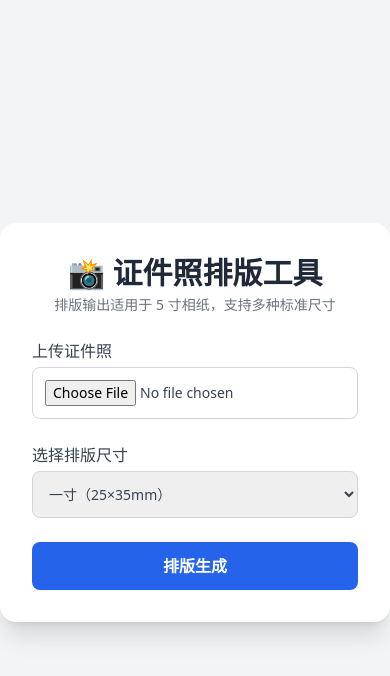
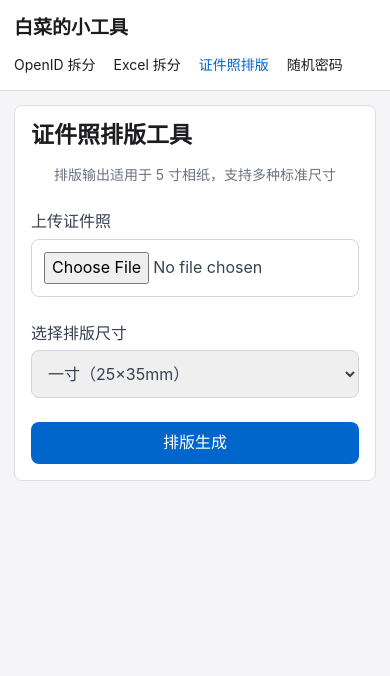
Before and after one commit to baicaige/format-tool, a plain HTML site: page zhengjianzhao.html in a window 390 px wide. Drawn offline with nearby package versions, Linux system fonts and the light colour scheme.

Commit message:
Unify tool pages with a minimal responsive interface

```diff
--- a/zhengjianzhao.html
+++ b/zhengjianzhao.html
@@ -6,13 +6,50 @@
   <meta name="viewport" content="width=device-width, initial-scale=1" />
   <script src="https://cdn.tailwindcss.com"></script>
   <script src="https://cdnjs.cloudflare.com/ajax/libs/jspdf/2.5.1/jspdf.umd.min.js"></script>
+<style>
+:root { color-scheme:light; --accent:#0066cc; --ink:#1d1d1f; --line:#dedee3; --surface:#f5f5f7 }
+body.suite { display:block; margin:0; padding:0; color:var(--ink); background:var(--surface); font:16px/1.6 -apple-system,BlinkMacSystemFont,"PingFang SC","Segoe UI",sans-serif }
+.suite * { box-sizing:border-box }
+.suite .tool-nav { background:#fff; color:var(--ink); border-bottom:1px solid var(--line); padding:0; margin:0 }
+.suite .tool-nav nav { display:flex; flex-wrap:wrap; align-items:center; gap:6px 28px; max-width:1100px; margin:auto; padding:12px 22px; background:none; border:0 }
+.suite .tool-nav nav div { display:flex; flex-wrap:wrap; gap:4px 18px }
+.suite .tool-nav a { display:inline-block; background:none; color:var(--ink); padding:4px 0; text-decoration:none; white-space:nowrap; font-size:14px }
+.suite .tool-nav a.brand { font-size:19px; font-weight:700 }
+.suite .tool-nav a:hover,.suite .tool-nav a[aria-current] { color:var(--accent) }
+.suite .suite-main,.suite .shell { width:min(100%,1050px); margin:auto; padding:24px 22px }
+.suite .suite-panel,.suite .hero,.suite .upload-panel,.suite .summary-panel,.suite .log-panel,.suite .related-panel { background:white; border:1px solid var(--line); border-radius:8px; box-shadow:none }
+.suite .suite-panel { padding:22px; margin:0 0 16px }
+.suite h1,.suite h2 { color:var(--ink); text-align:left; letter-spacing:0; padding:0; border:0 }
+.suite h1 { font-size:28px; line-height:1.2; margin:0 0 16px }
+.suite h2 { font-size:21px; margin:0 0 12px }
+.suite input,.suite select,.suite textarea,.suite button { font:inherit; max-width:100%; accent-color:var(--accent) }
+.suite button,.suite #downloadImg { background:var(--accent); color:white; border:0; border-radius:8px; padding:8px 15px; box-shadow:none; cursor:pointer }
+.suite button:hover:not(:disabled),.suite #downloadImg:hover { background:#0054a9 }
+.suite button:disabled { opacity:.55; cursor:default }
+.suite :focus-visible { outline:2px solid var(--accent); outline-offset:3px }
+.suite #output,.suite #result { background:var(--surface); color:var(--ink); border-radius:8px; box-shadow:none; overflow-wrap:anywhere }
+.suite #output:empty,.suite #result:empty { display:none }
+.suite .hero-panel,.suite .drop-zone,.suite .stats div { background:var(--surface); color:var(--ink); box-shadow:none }
+.suite .hero-panel p,.suite .subtitle,.suite .hero-panel strong { color:var(--ink) }
+.suite .hero-panel > span,.suite .hero .eyebrow { display:none }
+.suite canvas { height:auto; max-width:100% }
+.suite .container.suite-panel { max-width:none; width:auto; margin:0; transform:none }
+.suite .container > label { display:flex; gap:8px; align-items:center; margin:10px 0; background:none; box-shadow:none }
+.suite #length { width:100%; appearance:auto }
+@media(max-width:650px) {
+  .suite .tool-nav nav { padding:9px 14px; gap:3px 14px }
+  .suite .suite-main,.suite .shell { padding:14px }
+  .suite .suite-panel { padding:16px }
+  .suite h1 { font-size:23px }
+}
+</style>
 </head>
-<body class="bg-gray-100 min-h-screen flex items-center justify-center py-10">
+<body class="suite"><header class="tool-nav"><nav aria-label="工具导航"><a class="brand" href="https://baicaige.github.io/format-tool/">白菜的小工具</a><div><a href="https://baicaige.github.io/format-tool/#openid">OpenID 拆分</a><a href="https://baicaige.github.io/excel-splitter/">Excel 拆分</a><a href="https://baicaige.github.io/format-tool/zhengjianzhao.html" aria-current="page">证件照排版</a><a href="https://baicaige.github.io/format-tool/mima.html">随机密码</a></div></nav></header>
 
-  <div class="bg-white rounded-2xl shadow-xl w-full max-w-2xl p-8 space-y-6">
+  <main class="suite-main"><div class="suite-panel space-y-6">
 
     <header class="text-center">
-      <h1 class="text-3xl font-bold text-gray-800 mb-1">📸 证件照排版工具</h1>
+      <h1 class="text-3xl font-bold text-gray-800 mb-1">证件照排版工具</h1>
       <p class="text-gray-500 text-sm">排版输出适用于 5 寸相纸，支持多种标准尺寸</p>
     </header>
 
@@ -49,7 +86,7 @@
 
     <!-- 预览区 -->
     <div id="previewSection" class="hidden space-y-4">
-      <h2 class="text-center text-lg font-semibold text-gray-700">🖼️ 排版预览</h2>
+      <h2 class="text-center text-lg font-semibold text-gray-700">排版预览</h2>
       <div class="overflow-x-auto">
         <canvas id="canvas" width="1500" height="1050"
                 class="mx-auto border rounded-lg shadow max-w-full"></canvas>
@@ -69,6 +106,7 @@
     </div>
   </div>
 
+</main>
   <script>
     let uploadedImg = null;
     const canvas = document.getElementById('canvas');
```
